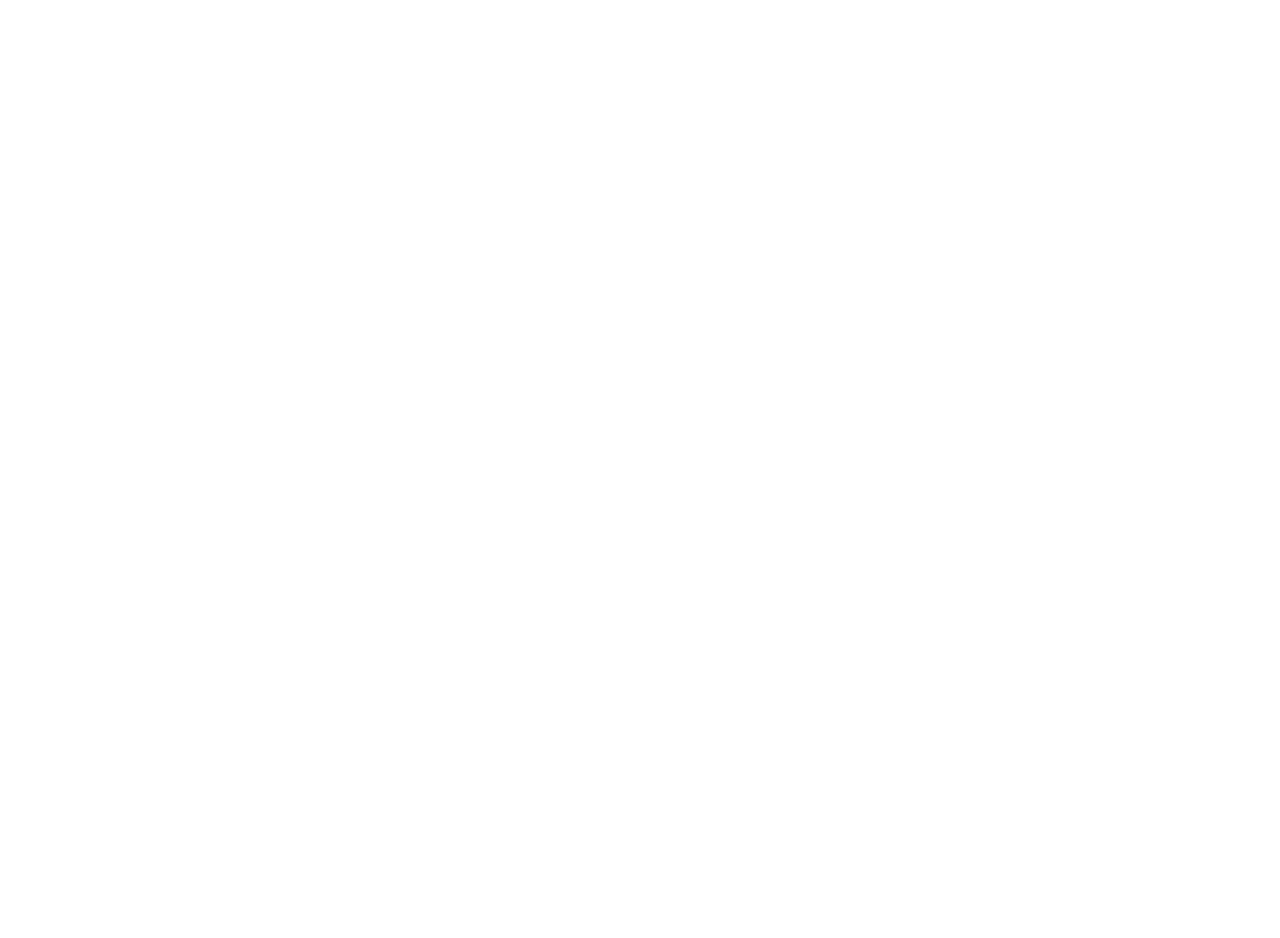
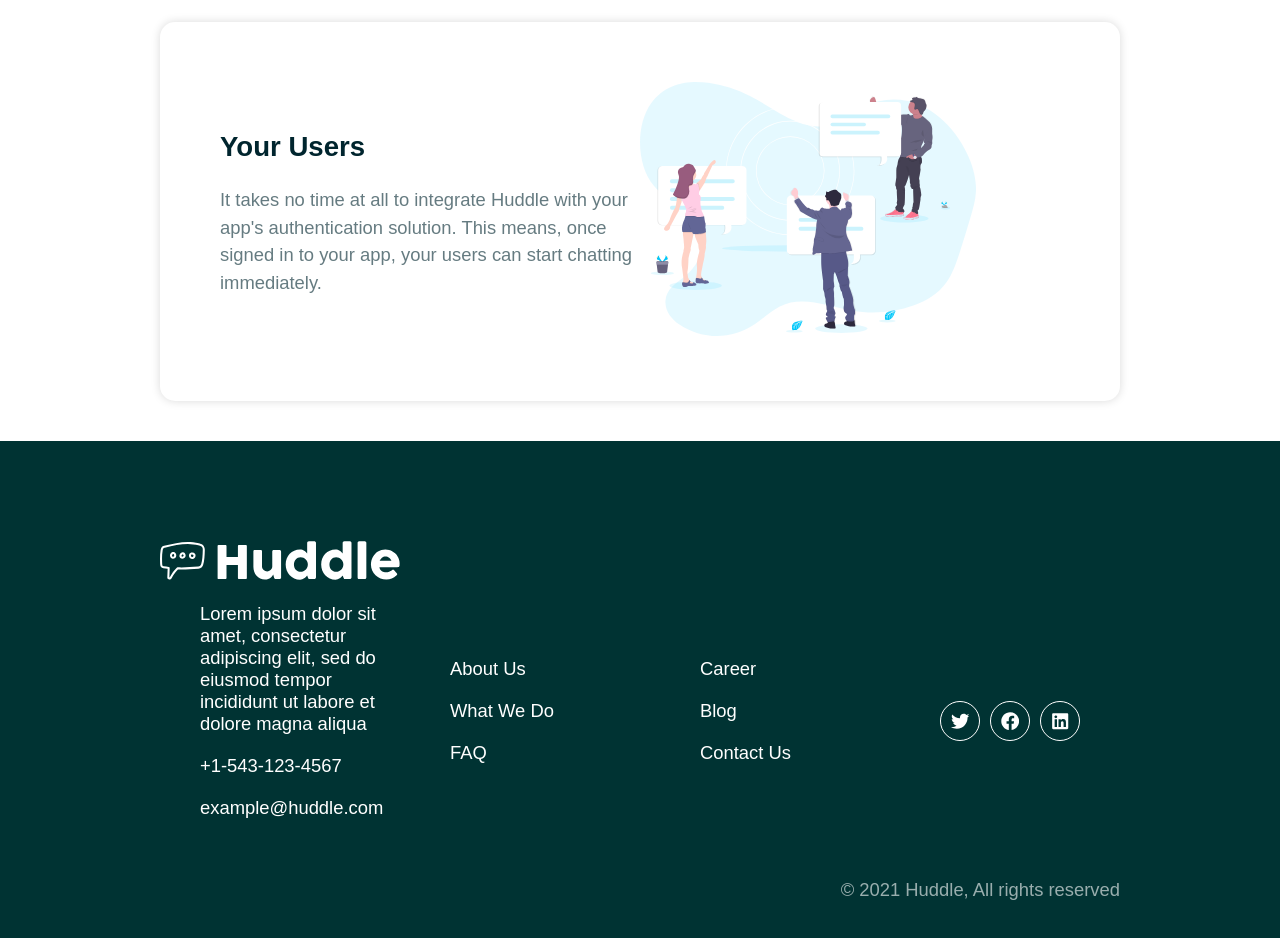
Before and after one commit to yws1502/styled-component-tutorial, a React (Create React App) app: page / in a window 1280 px wide. Shown: the part 1340-2278 px from the top of the page. Before the commit the page ends 800 px from the top, so only its background shows below. Built offline with nearby package versions, Linux system fonts and the light colour scheme.

Commit message:
✨ footer style component 생성

```diff
--- a/src/App.js
+++ b/src/App.js
@@ -1,7 +1,10 @@
 import { ThemeProvider } from "styled-components";
 import Header from "./components/Header";
+import Footer from "./components/Footer";
+import Card from "./components/Card";
 import { Container } from "./components/styles/Container.styled";
 import GlobalStyles from "./components/styles/Global";
+import content from "./content";
 
 const theme = {
   colors: {
@@ -19,8 +22,16 @@
         <GlobalStyles />
         <Header />
         <Container>
-          <h1>Hello World</h1>
+          {content.map((item, index) => {
+            return (
+              <Card
+                key={index}
+                item={item}
+              />
+            )
+          })}
         </Container>
+        <Footer />
       </>
     </ThemeProvider>
   );
--- /dev/null
+++ b/src/components/Footer.js
@@ -0,0 +1,41 @@
+import SocialIcons from "./Socialicons";
+import { StyledFooter } from "./styles/Footer.styled";
+import { Container } from "./styles/Container.styled"
+import { Flex } from "./styles/Flex.styled"
+
+export default function Footer() {
+  return (
+    <StyledFooter>
+      <Container>
+        <img src="/images/logo_white.svg" alt="" />
+
+        <Flex>
+          <ul>
+            <li>
+              Lorem ipsum dolor sit amet, consectetur adipiscing elit, sed do
+              eiusmod tempor incididunt ut labore et dolore magna aliqua
+            </li>
+            <li>+1-543-123-4567</li>
+            <li>example@huddle.com</li>
+          </ul>
+          <ul>
+            <li>About Us</li>
+            <li>What We Do</li>
+            <li>FAQ</li>
+          </ul>
+
+          <ul>
+            <li>Career</li>
+            <li>Blog</li>
+            <li>Contact Us</li>
+          </ul>
+
+          {/* Social icons */}
+          <SocialIcons />
+        </Flex>
+
+        <p>&copy; 2021 Huddle, All rights reserved</p>
+      </Container>
+    </StyledFooter>
+  );
+}
--- /dev/null
+++ b/src/components/Socialicons.js
@@ -0,0 +1,24 @@
+import { FaTwitter, FaFacebook, FaLinkedin } from "react-icons/fa";
+import { StyleSocialIcons } from "./styles/Socialicons.styled";
+
+export default function SocialIcons() {
+  return (
+    <StyleSocialIcons>
+      <li>
+        <a href="https://twitter.com">
+          <FaTwitter />
+        </a>
+      </li>
+      <li>
+        <a href="https://facebook.com">
+          <FaFacebook />
+        </a>
+      </li>
+      <li>
+        <a href="https://linkedin.com">
+          <FaLinkedin />
+        </a>
+      </li>
+    </StyleSocialIcons>
+  )
+}
--- /dev/null
+++ b/src/components/styles/Footer.styled.js
@@ -0,0 +1,28 @@
+import styled from "styled-components";
+
+export const StyledFooter = styled.footer`
+  background-color: ${({ theme }) => theme.colors.footer};
+  color: #fff;
+  padding: 100px 0 60px;
+
+  ul {
+    list-style-type: none;
+    li {
+      margin-bottom: 20px;
+    }
+  }
+
+  p {
+    text-align: right;
+  }
+
+  @media (max-width: ${({ theme }) => theme.mobile}) {
+    ul {
+      padding: 0;
+    }
+
+    p {
+      text-align: center;
+    }
+  }
+`
--- /dev/null
+++ b/src/components/styles/Socialicons.styled.js
@@ -0,0 +1,24 @@
+import styled from "styled-components";
+
+export const StyleSocialIcons = styled.div`
+  display: flex;
+  align-items: center;
+  justify-content: center;
+
+  li {
+    list-style-type: none;
+  }
+
+  a {
+    border: 1px solid #fff;
+    border-radius: 50%;
+    color: #fff;
+    display: flex;
+    align-items: center;
+    justify-content: center;
+    margin-right: 10px;
+    height: 40px;
+    width: 40px;
+    text-decoration: none;
+  }
+`
```
